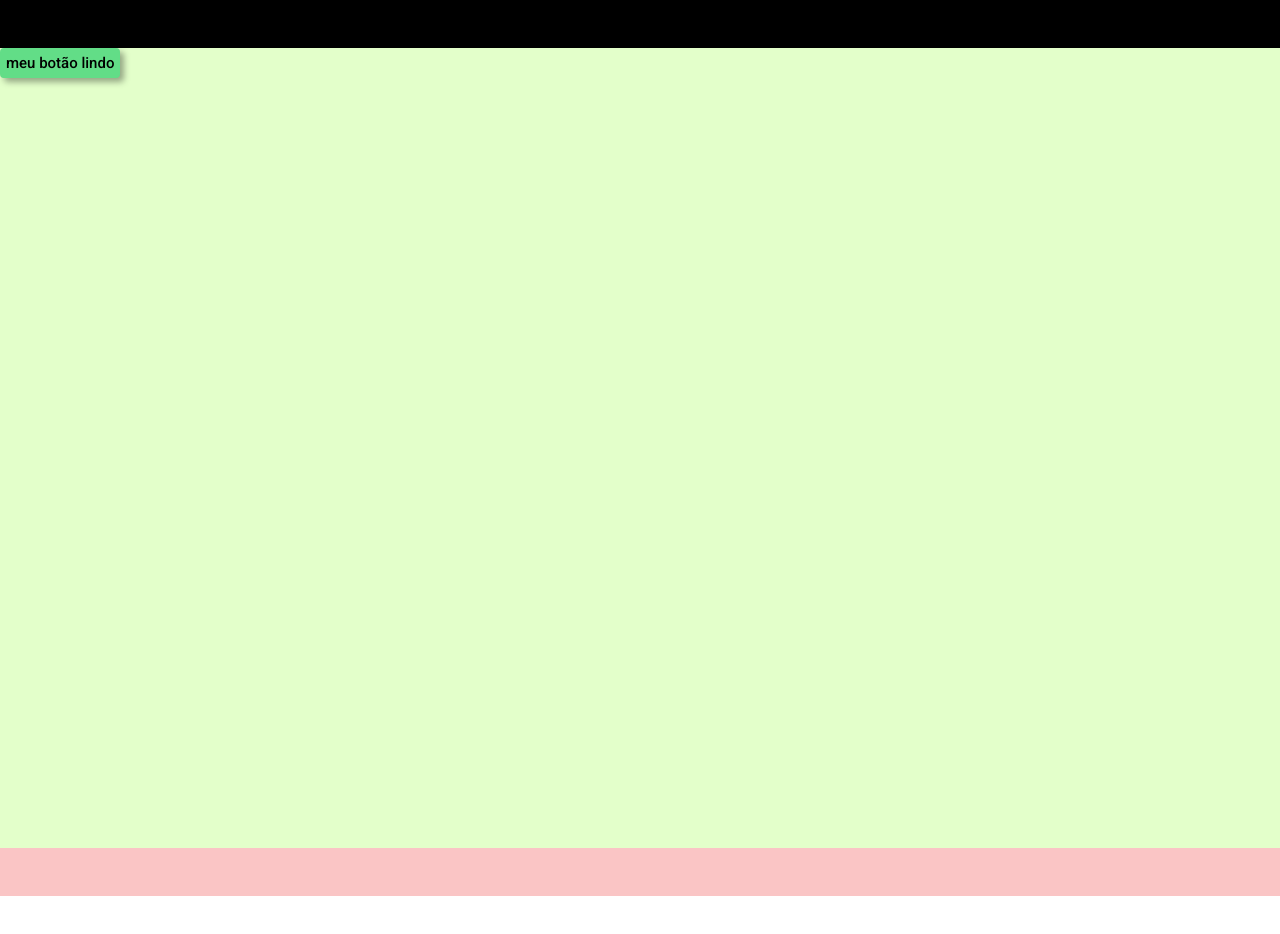
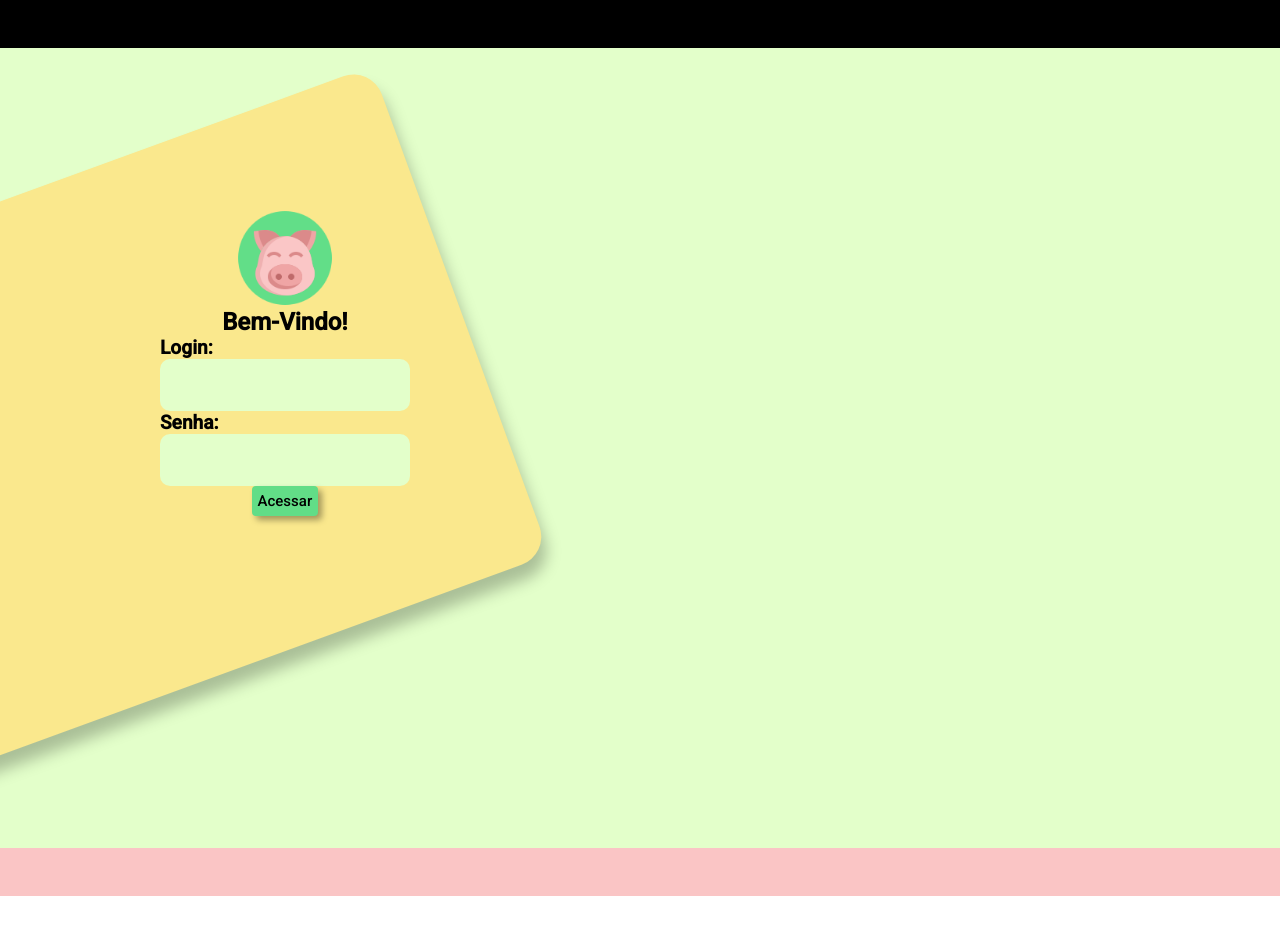
Before and after one commit to RAGNAROK-2-0/e-coin-app, a React (Create React App) app: page / in a window 1280 px wide. Shown: the top 934 px of the page. Before the commit the page ends 896 px from the top, so only its background shows below. Built offline with nearby package versions, Linux system fonts and the light colour scheme.

Commit message:
feat: login page and containers

```diff
--- a/src/components/Container/index.css
+++ b/src/components/Container/index.css
@@ -1,6 +1,5 @@
 .container{
     background-color: #E3FFCA;
     display: flex;
-    /* he */
     height: 100%;
 }
--- a/src/components/Header/index.css
+++ b/src/components/Header/index.css
@@ -1,4 +1,5 @@
 .header{
     background-color: #000000;
     min-height: 3rem;
+    position: relative;
 }
--- a/src/components/Input/Input.css
+++ b/src/components/Input/Input.css
@@ -1,55 +1,18 @@
 .normal{
-    font-weight: bold;
-    font-size: 30PX;
+    font-weight: 100;
+    font-size: 1.2rem;
 }
 
 .negrito{
   font-weight: bold;
-  font-size: 30PX;
+  font-size: 1.2rem;
 }
 
-.login{
-    background-color: #E3FFCA;
-    width: 472px;
-    height:70px;
-    border-radius: 10px;
-    border-color: #E3FFCA;
-    font-size: 30PX;
+.background{
+  background-color: #E3FFCA;
+  width: 100%;
+  border:none;
+  padding: 0.9rem;
+  font-size: 1.2rem;
+  border-radius:10px;
 }
-
-.dadosP{
-  background-color: #E3FFCA;
-  width: 395px;
-  height:70px;
-  border-radius: 10px;
-  border-color: #E3FFCA;
-  font-size: 30PX;
-}
-
-.dadosM{
-  background-color: #E3FFCA;
-  width: 505px;
-  height:70px;
-  border-radius: 10px;
-  border-color: #E3FFCA;
-  font-size: 30PX;
-}
-
-.dadosG{
-  background-color: #E3FFCA;
-  width: 625px;
-  height:70px;
-  border-radius: 10px;
-  border-color: #E3FFCA;
-  font-size: 30PX;
-}
-
-
-.transferencia{
-  background-color: #E3FFCA;
-  width: 412px;
-  height:70px;
-  border-radius: 10px;
-  border-color: #E3FFCA;
-  font-size: 30PX;
-}
--- a/src/components/Input/Input.js
+++ b/src/components/Input/Input.js
@@ -1,10 +1,10 @@
 import './Input.css'
 
-function Input({tipoLabel,titulo, tamanho, tipoInput}) {
+function Input({tipoLabel,titulo, estiloComponent, tipoInput}) {
   return (
     <>
       <div className={tipoLabel}>{titulo}</div>
-      <input className={tamanho} type={tipoInput} />
+      <input className={estiloComponent} type={tipoInput} />
     </>
   )
 }
--- a/src/pages/LoginPage.js
+++ b/src/pages/LoginPage.js
@@ -1,12 +1,26 @@
 import Botao from '../components/botao/index'
+import { Input } from '../components/Input/Input'
 
+import './style.css'
 
 function LoginPage() {
     return (
-        <form>
-            <Botao textoBotao="meu botão lindo" corBotao="verde" />
-
-        </form>
+        <div className="fundoForm">
+            <div className="cardAmarelo"></div>
+            <form className="fundoForm">
+                <div className="CenterImg">
+                    <img src="\loginImg.png" alt="LOGO e-coin" width="100" height="100" />
+                    <h2>Bem-Vindo!</h2>
+                </div>
+                <Input tipoLabel='negrito' titulo='Login:'
+                    estiloComponent='background' tipoInput="email" type='text' />
+                <Input tipoLabel='negrito' titulo='Senha:'
+                    estiloComponent='background' tipoInput="password" type='text' />
+                <center>
+                    <Botao textoBotao="Acessar"corBotao="verde" />
+                </center>
+            </form>
+        </div>
     );
 }
 
```
Also changed, not shown: public/loginImg.png (added).
